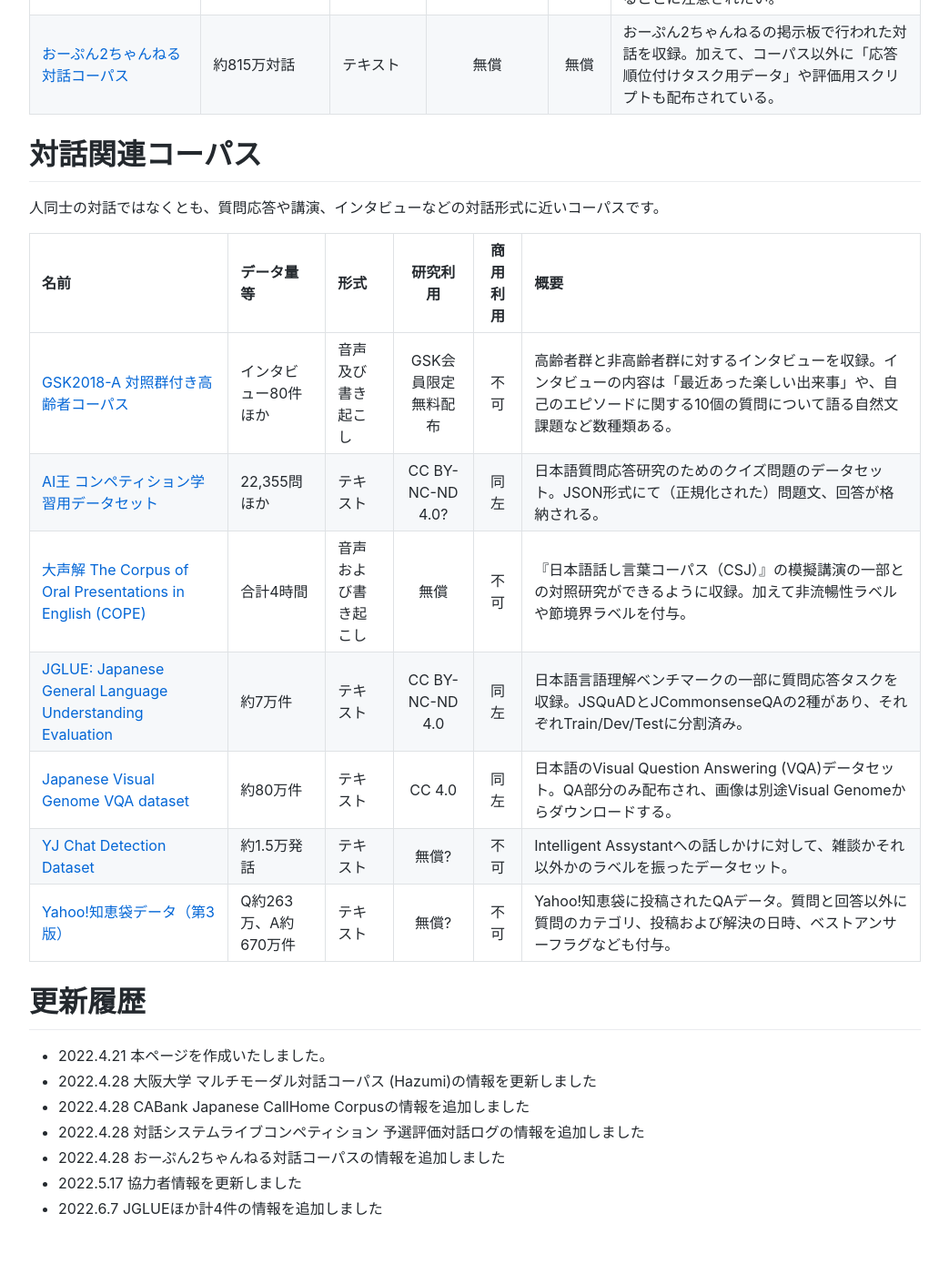
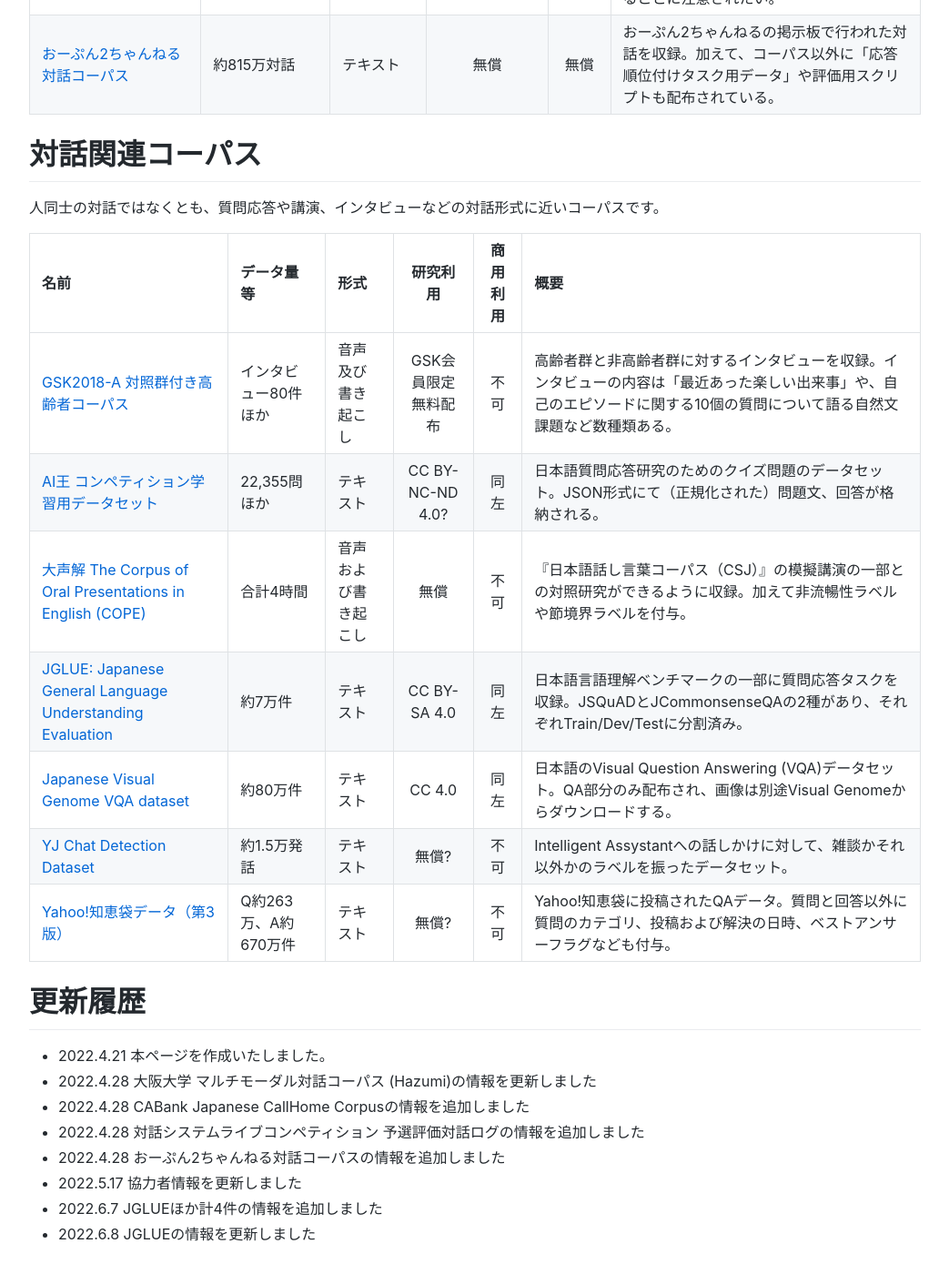
Before and after one commit to masahiro-mi/masahiro-mi.github.io, a Jekyll site: the page built from dialogue_corpus.md, in a window 1280 px wide and 1400 px high, scrolled down 3880 px. Shown: the whole window at 91% size, without its empty margins (118-1161 px from the left). Built offline with Jekyll 4.4.1, drawn with Linux system fonts in a browser that asks for light colours; comment, search, counter and statistics services are not loaded; before the commit the page ends 5252 px from its top, so only the background shows below that.

Commit message:
Update dialogue_corpus.md

```diff
--- a/dialogue_corpus.md
+++ b/dialogue_corpus.md
@@ -58,7 +58,7 @@
 | [GSK2018-A 対照群付き高齢者コーパス](https://alaginrc.nict.go.jp/slc-outline.html#5)  | インタビュー80件ほか | 音声及び書き起こし | GSK会員限定無料配布 | 不可 | 高齢者群と非高齢者群に対するインタビューを収録。インタビューの内容は「最近あった楽しい出来事」や、自己のエピソードに関する10個の質問について語る自然文課題など数種類ある。 |
 | [AI王 コンペティション学習用データセット](https://sites.google.com/view/project-aio/competition2#h.i5iz9xhxq2us)  | 22,355問ほか | テキスト | CC BY-NC-ND 4.0? | 同左 | 日本語質問応答研究のためのクイズ問題のデータセット。JSON形式にて（正規化された）問題文、回答が格納される。 |
 | [大声解 The Corpus of Oral Presentations in English (COPE)](https://www.timehill.net/asr-mt.html)  | 合計4時間 | 音声および書き起こし | 無償 | 不可 | 『日本語話し言葉コーパス（CSJ）』の模擬講演の一部との対照研究ができるように収録。加えて非流暢性ラベルや節境界ラベルを付与。 |
-| [JGLUE: Japanese General Language Understanding Evaluation](https://github.com/yahoojapan/JGLUE)  | 約7万件 | テキスト | CC BY-NC-ND 4.0 | 同左 | 日本語言語理解ベンチマークの一部に質問応答タスクを収録。JSQuADとJCommonsenseQAの2種があり、それぞれTrain/Dev/Testに分割済み。 |
+| [JGLUE: Japanese General Language Understanding Evaluation](https://github.com/yahoojapan/JGLUE)  | 約7万件 | テキスト | CC BY-SA 4.0 | 同左 | 日本語言語理解ベンチマークの一部に質問応答タスクを収録。JSQuADとJCommonsenseQAの2種があり、それぞれTrain/Dev/Testに分割済み。 |
 | [Japanese Visual Genome VQA dataset](https://github.com/yahoojapan/ja-vg-vqa)  | 約80万件 | テキスト | CC 4.0 | 同左 | 日本語のVisual Question Answering (VQA)データセット。QA部分のみ配布され、画像は別途Visual Genomeからダウンロードする。 |
 | [YJ Chat Detection Dataset](https://randd.yahoo.co.jp/jp/softwaredata#yjcdd)  | 約1.5万発話| テキスト | 無償? | 不可 | Intelligent Assystantへの話しかけに対して、雑談かそれ以外かのラベルを振ったデータセット。 |
 | [Yahoo!知恵袋データ（第3版）](https://randd.yahoo.co.jp/jp/softwaredata#ydata)  | Q約263万、A約670万件| テキスト | 無償? | 不可 | Yahoo!知恵袋に投稿されたQAデータ。質問と回答以外に質問のカテゴリ、投稿および解決の日時、ベストアンサーフラグなども付与。 |
@@ -72,3 +72,4 @@
 - 2022.4.28 おーぷん2ちゃんねる対話コーパスの情報を追加しました
 - 2022.5.17 協力者情報を更新しました
 - 2022.6.7 JGLUEほか計4件の情報を追加しました
+- 2022.6.8 JGLUEの情報を更新しました
```
